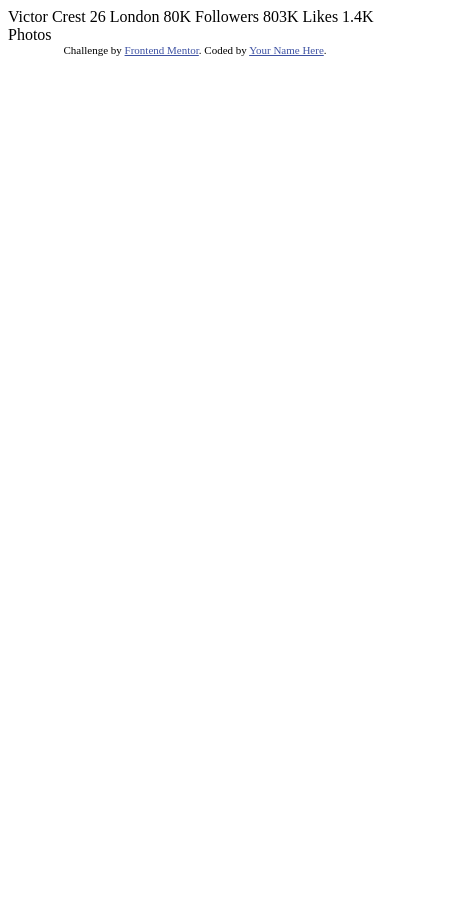
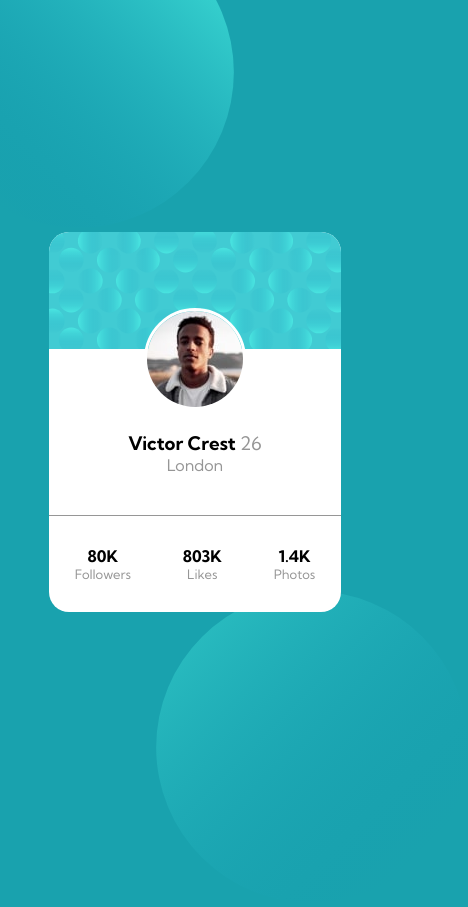
Before and after one commit to pandeyrochak/frontendmentor-profile-card, a plain HTML site: page index.html in a window 390 px wide. Shown: the whole page, 468 px wide, since content can reach past the window. Before the commit the page ends 844 px from the top, so only its background shows below. Drawn offline with Linux system fonts and the light colour scheme.

Commit message:
Completed designing both mobile and desktop layout.

```diff
--- /dev/null
+++ b/css/style.css
@@ -0,0 +1,117 @@
+@import url(https://fonts.googleapis.com/css?family=Kumbh+Sans:regular,700);
+
+:root{
+    --color-primary-dark-cyan: hsl(185,75%,39%);
+    --color-primary-very-dark-saturated-blue: hsl(229,10%,46%);
+    --color-primary-dark-grayish-blue: hsl(227,10%,46%);
+    --color-neutral-dark-gray: hsl(0,0%,59%);
+}
+*{
+    margin: 0;
+    padding: 0;
+    box-sizing: border-box;
+}
+body{
+    font-family: 'Kumbh Sans',sans-serif;
+    font-weight: 400;
+    width: 100vw;
+    height: 100vh;
+    background-color: var(--color-primary-dark-cyan);
+    overflow: hidden;
+}
+.container{
+    height: 100%;
+    width: 100%;
+    display: flex;
+    flex-direction: column;
+    justify-content: space-between;
+}
+.circle{
+    width: 80%;
+    position: absolute;
+}
+.circle img{
+    max-width: 100%;
+}
+.top-circle{
+    left: -20vw;
+    top: -10vh;
+    justify-content: flex-start;
+}
+.bottom-circle{
+    top: 70vh;
+    right: -20vw;
+    align-self: flex-end;
+}
+@media (min-width:770px){
+    .top-circle{
+        top: -50vh;
+    }
+}
+
+/* Styles for card */
+.card{
+    position: relative;
+    display: flex;
+    flex-direction: column;
+    justify-content: space-between;
+    width: 75vw;
+    height: 50vh;
+    max-width: 350px;
+    max-height: 380px;
+    border-radius: 20px;
+    background-color: rgb(255, 255, 255);
+    align-self: center;
+    top: 50%;
+    transform: translateY(-50%);
+}
+.profile-cover img{
+    border-radius: 20px 20px 0 0;
+    max-width: 100%;
+}
+
+.info{
+    text-align: center;
+}
+
+.age, .info p{
+    color: var(--color-neutral-dark-gray);
+    font-weight: 400;
+}
+
+.profile-picture img{
+    border-radius: 50%;
+    border: 3px solid white;
+    position: absolute;
+    top: 20%;
+    left: 50%;
+    transform: translateX(-50%);
+
+}
+.stats{
+    border-top: 1px solid var(--color-neutral-dark-gray);
+    list-style-type: none;
+    display: flex;
+    justify-content: space-around;
+    padding: 30px 0;
+    text-align: center;
+    font-size: small;
+    color: var(--color-neutral-dark-gray);
+}
+
+.stats-count{
+    color: black;
+    font-weight: 700;
+    font-size: 16px;
+}
+
+
+
+.attribution {
+    font-size: 11px;
+    text-align: center;
+    margin-top: 20px;
+}
+.attribution a {
+    color: hsl(228, 45%, 44%);
+}
--- a/index.html
+++ b/index.html
@@ -5,17 +5,37 @@
   <meta name="viewport" content="width=device-width, initial-scale=1.0"> <!-- displays site properly based on user's device -->
 
   <link rel="icon" type="image/png" sizes="32x32" href="./images/favicon-32x32.png">
-
+  <link rel="stylesheet" href="./css/style.css">
   <title>Frontend Mentor | Profile card component</title>
-
-  <!-- Feel free to remove these styles or customise in your own stylesheet 👍 -->
-  <style>
-    .attribution { font-size: 11px; text-align: center; }
-    .attribution a { color: hsl(228, 45%, 44%); }
-  </style>
 </head>
 <body>
-  Victor Crest
+  <div class="container">
+    <div class="circle top-circle">
+      <img src="./images/bg-pattern-top.svg" alt="">
+    </div>
+    <div class="circle bottom-circle">
+      <img src="./images/bg-pattern-bottom.svg" alt="">
+    </div>
+    <div class="card">
+      <div class="profile-cover">
+        <img src="./images/bg-pattern-card.svg" alt="">
+      </div>
+      <div class="profile-picture">
+        <img src="./images/image-victor.jpg" alt="">
+      </div>
+      <div class="info">
+        <h3 class="name">Victor Crest <span class="age">26</span></h3>
+        <p>London</p>
+      </div>
+      <ul class="stats">
+        <li> <span class="stats-count">80K</span><br>Followers</li>
+        <li> <span class="stats-count">803K</span><br>Likes</li>
+        <li> <span class="stats-count">1.4K</span><br>Photos</li>
+      </ul>
+    </div>
+  </div>
+
+  <!-- Victor Crest
   26
   London
 
@@ -26,10 +46,10 @@
   Likes
 
   1.4K
-  Photos
-  <div class="attribution">
+  Photos -->
+  <!-- <div class="attribution">
     Challenge by <a href="https://www.frontendmentor.io?ref=challenge" target="_blank">Frontend Mentor</a>.
     Coded by <a href="#">Your Name Here</a>.
-  </div>
+  </div> -->
 </body>
 </html>
```
Also changed, not shown: 2 other files.
